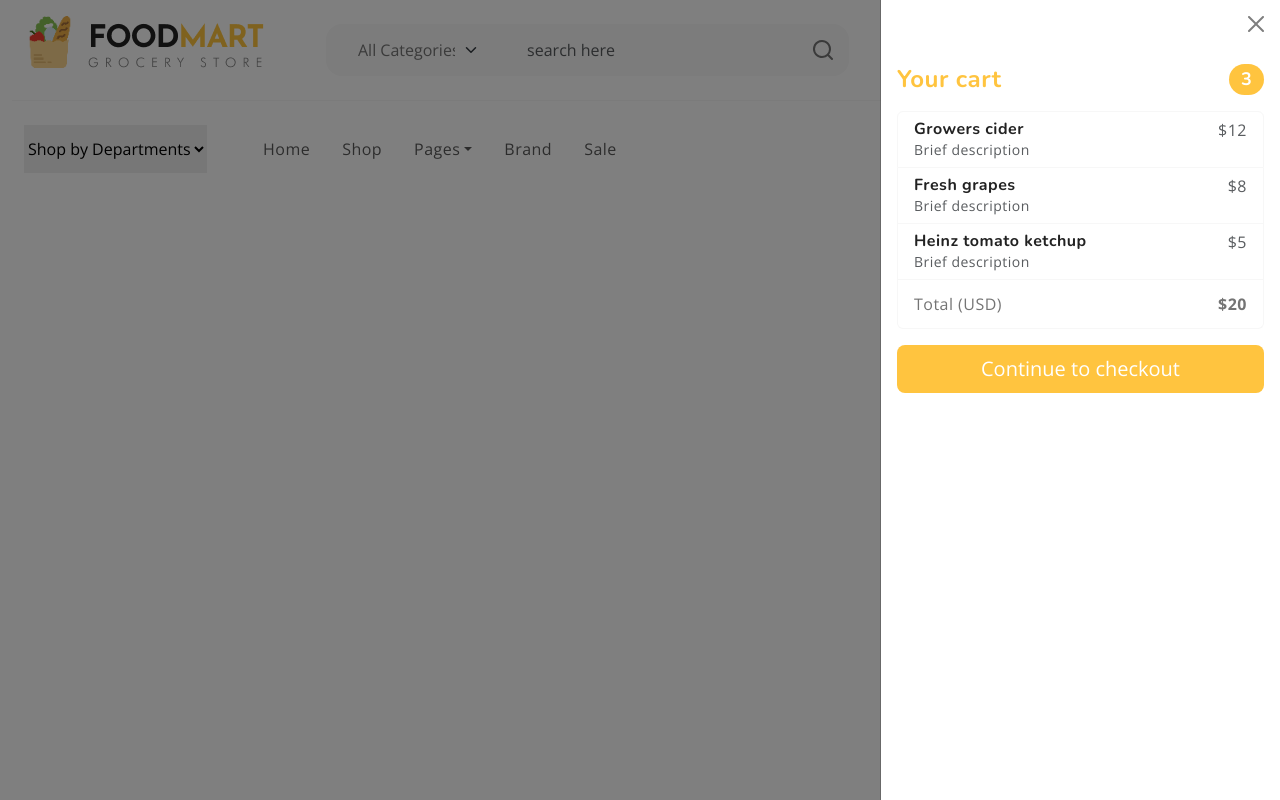
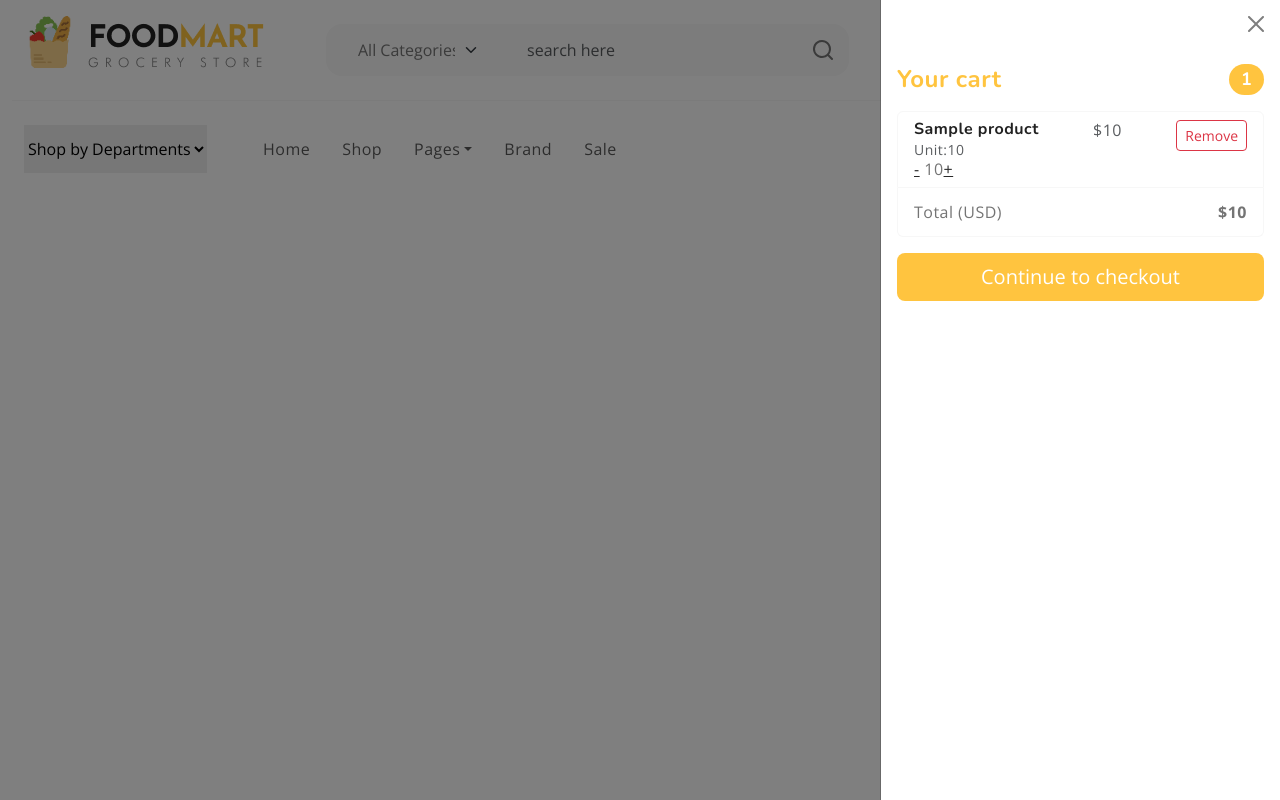
Before and after one commit to kailasmsineesh-ai/ecomerse, a Django app: template templates/base.html in a window 1280 px wide, after a click that opens the changed part. Run offline with Django 3.2, Linux system fonts and the light colour scheme; the template is opened without the code that fills it: most values are stand-ins (such as "Sample title", 1, 10 or a date in 2020).

Commit message:
setup cart page

```diff
--- a/templates/base.html
+++ b/templates/base.html
@@ -87,33 +87,25 @@
         <div class="order-md-last">
           <h4 class="d-flex justify-content-between align-items-center mb-3">
             <span class="text-primary">Your cart</span>
-            <span class="badge bg-primary rounded-pill">3</span>
+            <span class="badge bg-primary rounded-pill">{{ cart_item|length }}</span>
           </h4>
           <ul class="list-group mb-3">
+            {% for i in cart_item %}
             <li class="list-group-item d-flex justify-content-between lh-sm">
               <div>
-                <h6 class="my-0">Growers cider</h6>
-                <small class="text-body-secondary">Brief description</small>
+                <h6 class="my-0">{{ i.PRODUCT.name }}</h6>
+                <small class="text-body-secondary">Unit:{{ i.quantity}}</small><br>
+                <a href="CartItem/{{ i.id }}/decrease/">-</a> <span>{{ i.quantity}}</span><a href="/add_to_cart/{{ i.PRODUCT.id }}/">+</a>
               </div>
-              <span class="text-body-secondary">$12</span>
+              <span class="text-body-secondary">${{ i.PRODUCT.price }}</span>
+              <div><button class="btn btn-outline-danger btn-sm">Remove</button>
+
+              </div>
             </li>
-            <li class="list-group-item d-flex justify-content-between lh-sm">
-              <div>
-                <h6 class="my-0">Fresh grapes</h6>
-                <small class="text-body-secondary">Brief description</small>
-              </div>
-              <span class="text-body-secondary">$8</span>
-            </li>
-            <li class="list-group-item d-flex justify-content-between lh-sm">
-              <div>
-                <h6 class="my-0">Heinz tomato ketchup</h6>
-                <small class="text-body-secondary">Brief description</small>
-              </div>
-              <span class="text-body-secondary">$5</span>
-            </li>
+            {% endfor %}
             <li class="list-group-item d-flex justify-content-between">
               <span>Total (USD)</span>
-              <strong>$20</strong>
+              <strong>${{ cart_total }}</strong>
             </li>
           </ul>
 
@@ -216,7 +208,7 @@
             <div class="cart text-end d-none d-lg-block dropdown">
               <button class="border-0 bg-transparent d-flex flex-column gap-2 lh-1" type="button" data-bs-toggle="offcanvas" data-bs-target="#offcanvasCart" aria-controls="offcanvasCart">
                 <span class="fs-6 text-muted dropdown-toggle">Your Cart</span>
-                <span class="cart-total fs-5 fw-bold">$1290.00</span>
+                <span class="cart-total fs-5 fw-bold">${{ cart_total }}</span>
               </button>
             </div>
           </div>
```
Also changed, not shown: shop/views.py (+64 -17 lines), db.sqlite3.
